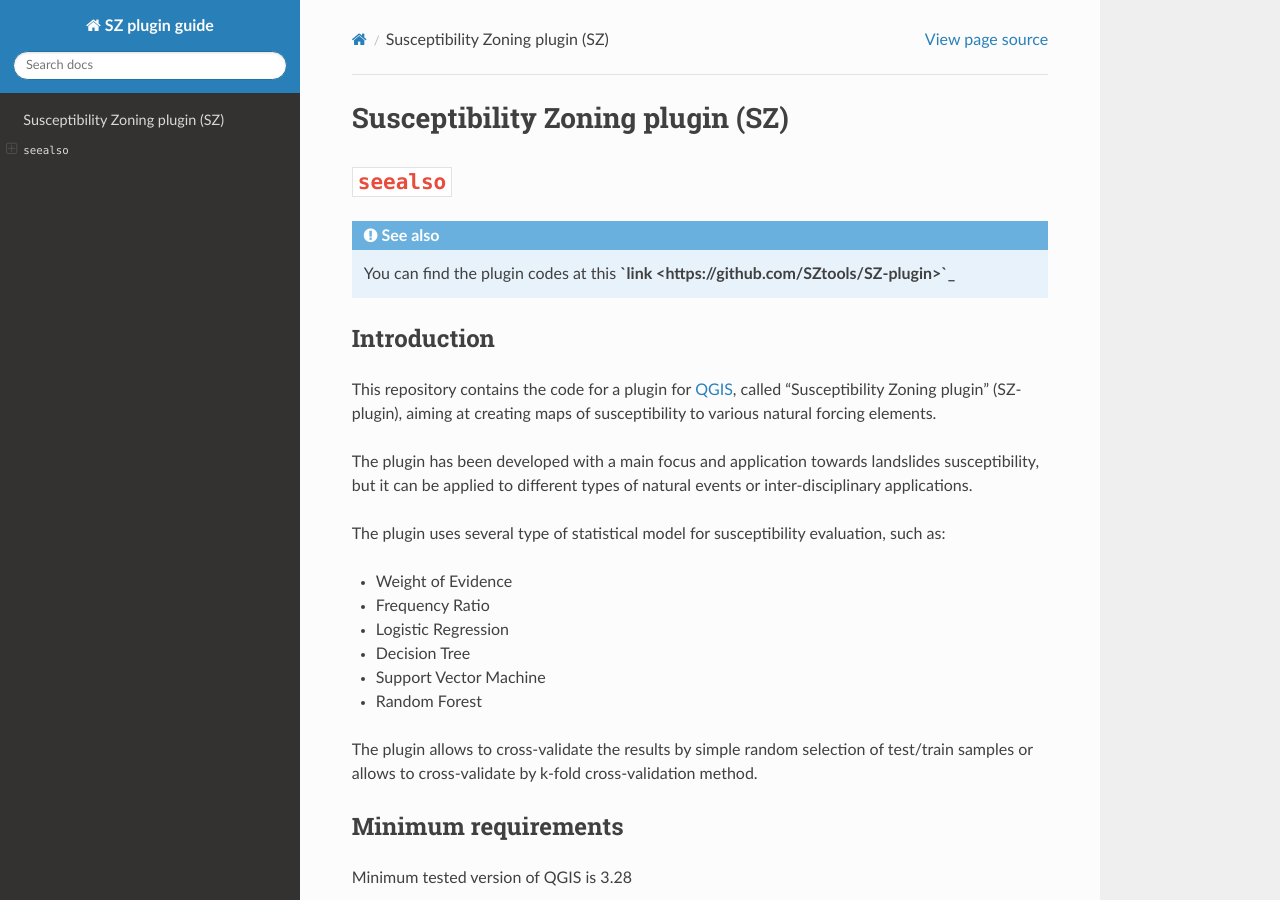
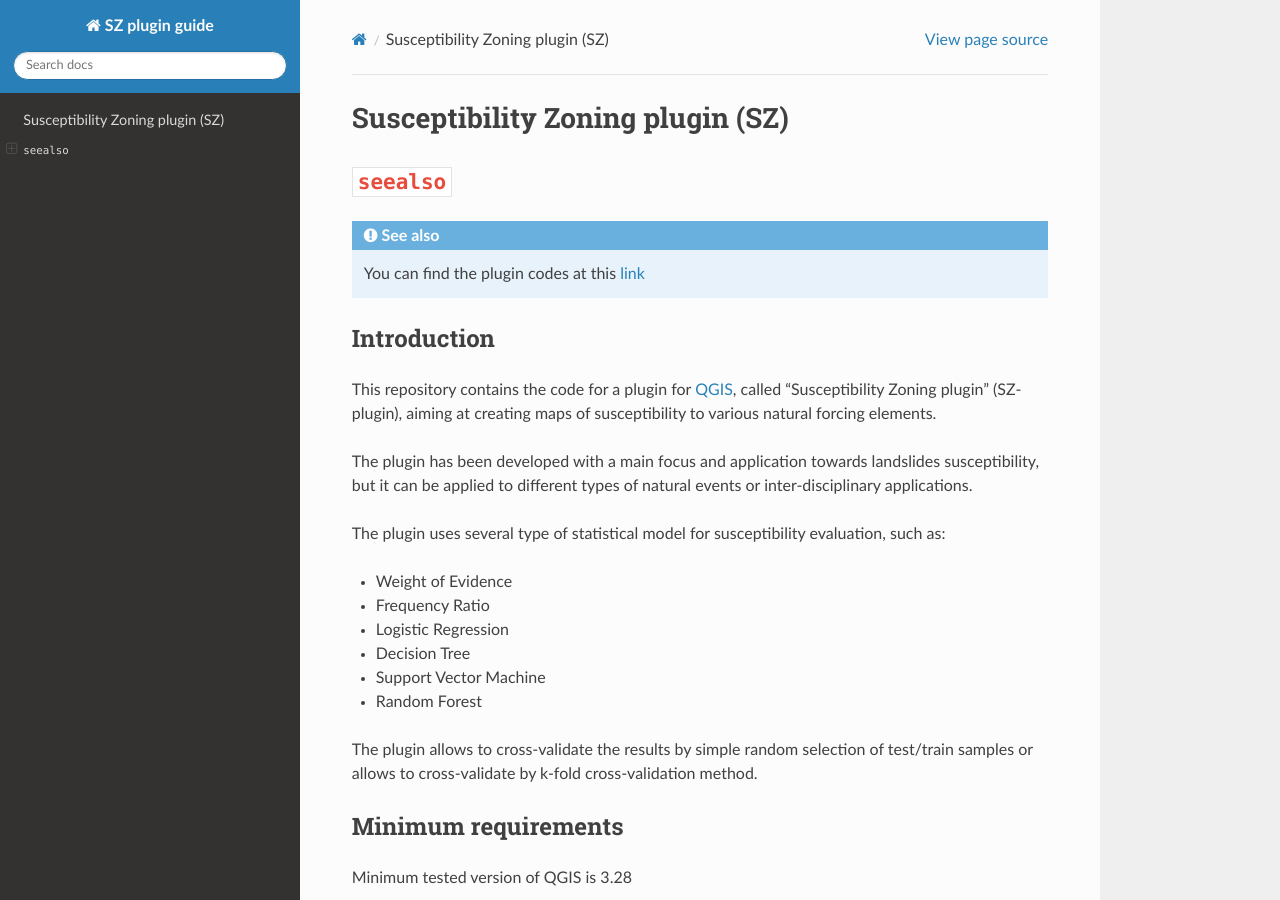
Before and after one commit to SZtools/SZ-docs, a Sphinx documentation site: the page built from docs/source/index.rst, in a window 1280 px wide and 900 px high. Built offline with Sphinx 7.4.7 and the Read the Docs theme 3.1.0, drawn with Linux system fonts in a browser that asks for light colours.

Commit message:
Adding the link to plugin

```diff
--- a/docs/source/index.rst
+++ b/docs/source/index.rst
@@ -6,7 +6,7 @@ Susceptibility Zoning plugin (SZ)
 
 .. seealso::
 
-   You can find the plugin codes at this **`link <https://github.com/SZtools/SZ-plugin>`_**
+   You can find the plugin codes at this `link <https://github.com/SZtools/SZ-plugin>`_
 
 
 Introduction
```
